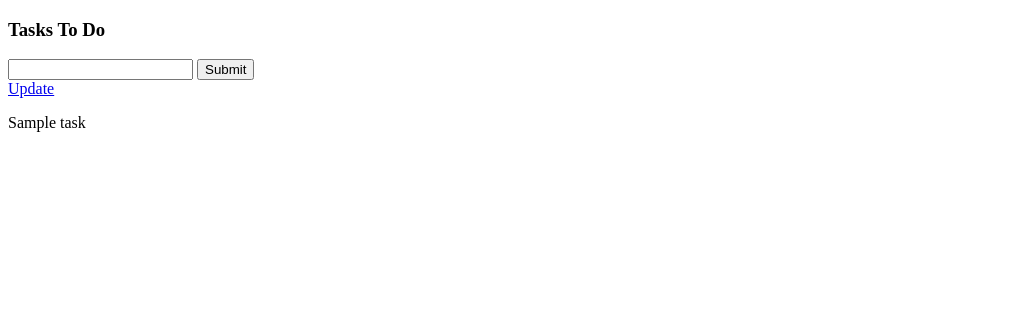
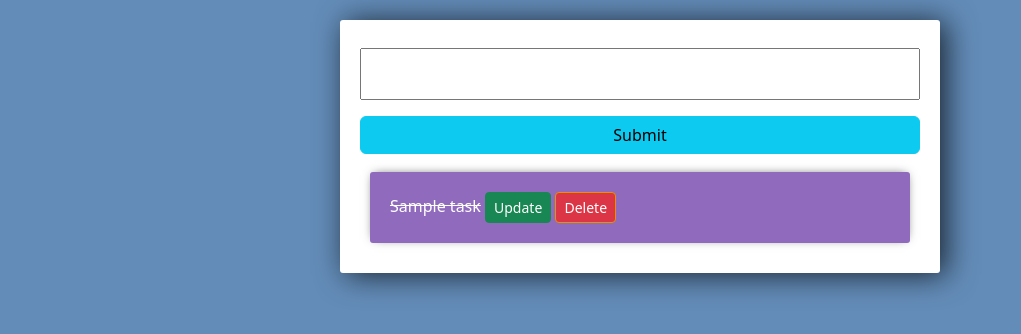
Before and after one commit to amanullahradiant/django-todo-app, a Django app: page / in a window 1280 px wide. Shown: the top 334 px of the page, without its empty margins (0-1021 px from the left). Run offline with Django 5.2, Linux system fonts and the light colour scheme; tables that the repository leaves empty hold one stand-in row (values such as "Sample post").

Commit message:
delete functionality and styling with bootstrap

```diff
--- a/tasks/templates/tasks/list.html
+++ b/tasks/templates/tasks/list.html
@@ -1,25 +1,81 @@
 <!DOCTYPE html>
 <html lang="en">
   <head>
-    <meta charset="UTF-8">
-    <meta name="viewport" content="width=device-width, initial-scale=1.0">
+    <meta charset="UTF-8" />
+    <meta name="viewport" content="width=device-width, initial-scale=1.0" />
     <title>Lists ToDo</title>
+    <link href="https://cdn.jsdelivr.net/npm/bootstrap@5.3.3/dist/css/bootstrap.min.css" rel="stylesheet" integrity="sha384-QWTKZyjpPEjISv5WaRU9OFeRpok6YctnYmDr5pNlyT2bRjXh0JMhjY6hW+ALEwIH" crossorigin="anonymous" />
+    <script src="https://cdn.jsdelivr.net/npm/bootstrap@5.3.3/dist/js/bootstrap.bundle.min.js" integrity="sha384-YvpcrYf0tY3lHB60NNkmXc5s9fDVZLESaAA55NDzOxhy9GkcIdslK1eN7N6jIeHz" crossorigin="anonymous"></script>
+
+    <style>
+      body {
+        background-color: #638cb8;
+      }
+
+      input {
+        width: 100%;
+        padding: 12px 20px;
+        margin: 8px 0;
+        box-sizing: border-box;
+      }
+
+      input::placeholder {
+        color: #d3d3d3;
+      }
+
+      .submit {
+        background-color: #6ba3e8;
+      }
+
+      .center-column {
+        width: 600px;
+        margin: 20px auto;
+        padding: 20px;
+        background-color: #fff;
+        border-radius: 3px;
+        box-shadow: 6px 2px 30px 0px rgba(0, 0, 0, 0.75);
+      }
+
+      .item-row {
+        background-color: #906abd;
+        margin: 10px;
+        padding: 20px;
+        border-radius: 3px;
+        color: #fff;
+        font-size: 16px;
+        box-shadow: 0px -1px 10px -4px rgba(0, 0, 0, 0.75);
+      }
+
+      .btn-danger {
+        background-color: #ffae190;
+        border-color: #e59400;
+      }
+    </style>
   </head>
   <body>
-    <h3>Tasks To Do</h3>
+    {% comment %} <h3>Tasks To Do</h3> {% endcomment %}
 
+    <div class="center-column">
       <form method="POST" action="/createPost">
         {% csrf_token %}
-        {{createTaskForm.title}}
-        <input type="submit" name="Create Task">
+        {{ createTaskForm.title }}
+        <input class="btn btn-info" type="submit" name="Create Task" />
       </form>
 
       {% for task in tasks %}
-        <div>
-            <a href="{% url 'update_task' task.id %}">Update</a>
-            <p>{{task}}</p>
+        <div class="item-row">
+          {% comment %} <p>{{ task }}</p> {% endcomment %}
+
+          {% if task.isComplete == True %}
+            <strike>{{ task.title }}</strike>
+          {% else %}
+            <span>{{ task.title }}</span>
+          {% endif %}
+
+          <a class="btn btn-sm btn-success" href="{% url 'update_task' task.id %}">Update</a>
+          <a class="btn btn-sm btn-danger" href="{% url 'delete_task' task.id %}">Delete</a>
         </div>
       {% endfor %}
-
+    </div>
   </body>
 </html>
--- a/tasks/templates/tasks/update_task.html
+++ b/tasks/templates/tasks/update_task.html
@@ -6,7 +6,7 @@
     <title>Update Task</title>
   </head>
   <body>
-    <form method="POST" action="">
+    <form method="POST" action=""> {% comment %} if you keep the action blank you'll hit the same function updateTask in this case  {% endcomment %}
       {% csrf_token %}
       {{ form }}
       <input type="submit" name="Update Task" />
--- a/tasks/urls.py
+++ b/tasks/urls.py
@@ -2,7 +2,8 @@ from django.urls import path
 from . import views
 
 urlpatterns = [
-    path("", views.index),
-    path("createPost", views.createPost, name="list"),
+    path("", views.index, name="list"),
+    path("createPost", views.createPost, name="create_task"),
     path("update_task/<str:pk>/", views.updateTask, name="update_task"),
+    path("delete_task/<str:pk>/", views.deleteTask, name="delete_task"),
 ]
--- a/tasks/views.py
+++ b/tasks/views.py
@@ -40,3 +40,14 @@ def updateTask(request, pk):
 
     context = {"form": form}
     return render(request, "tasks/update_task.html", context)
+
+
+def deleteTask(request, pk):
+    item = Task.objects.get(id=pk)
+    context = {"item": item}
+
+    if request.method == "POST":
+        item.delete()
+        return redirect("/")
+
+    return render(request, "tasks/delete.html", context)
```
Also changed, not shown: tasks/templates/tasks/delete.html (added, +18 -0 lines). Lines whose indentation alone changed are shown as unchanged.
